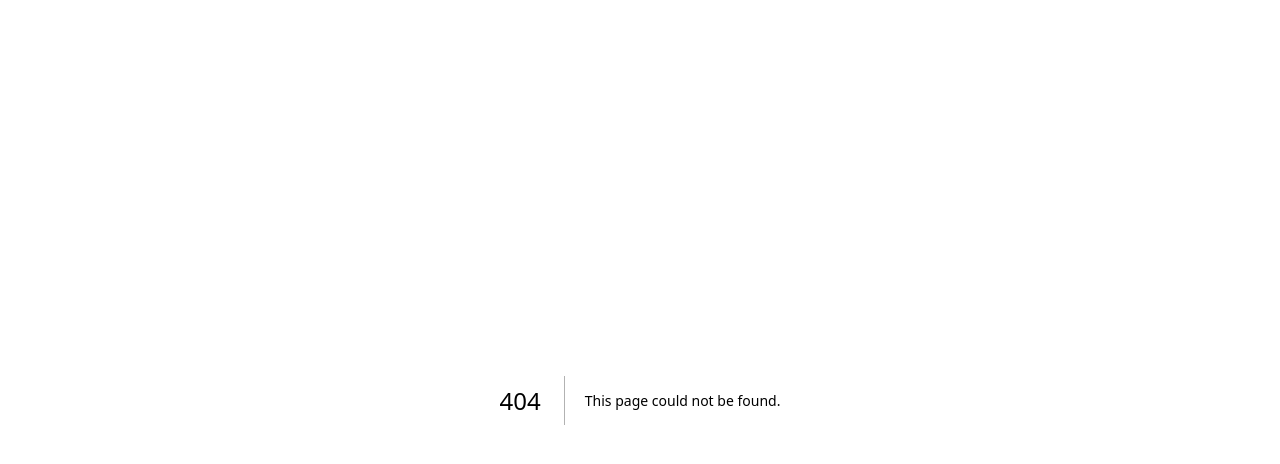
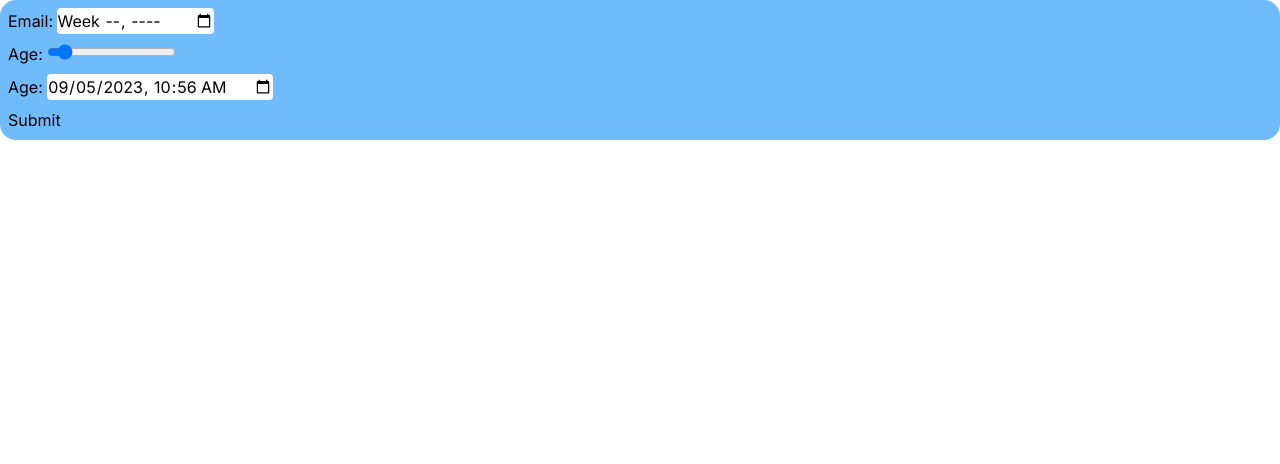
Before and after one commit to COOK1EK1W1/deadline-web, a Next.js app: page /test in a window 1280 px wide. Before the commit this address had no page. Shown: the top 464 px of the page. Built offline with nearby package versions, Linux system fonts and the light colour scheme.

Commit message:
created Form and Input component to abstract away a lot of unnecessary details

```diff
--- /dev/null
+++ b/src/app/test/page.tsx
@@ -0,0 +1,30 @@
+"use client";
+import React from 'react';
+import Form from '@/components/form/Form';
+import Input from '@/components/form/Input';
+
+const data = {
+  email: "",
+  age: 9,
+  date: new Date()
+};
+
+const transformer = {
+  age: (value: string) => Number(value) || Number(value.slice(0, -1)),
+  date: (value: string) => new Date(value)
+};
+
+const formatters = {
+  date: (value: Date) => value.toISOString().substring(0, 16)
+};
+
+export default function Test() {
+  return (
+    <Form initialData={data} color={255} onSubmit={(data, event) => { console.log(data); }} transformers={transformer} formatters={formatters}>
+      <Input name='email' label='Email' type='week' />
+      <Input name='age' label='Age' type='range' />
+      <Input name='date' label='Age' type='datetime-local' />
+      <button type='submit'>Submit</button>
+    </Form>
+  );
+}
--- /dev/null
+++ b/src/components/form/Form.tsx
@@ -0,0 +1,52 @@
+"use client";
+import { useState, useCallback } from 'react';
+import { FormContext } from './form.context';
+
+type Props<
+  T extends Record<string, unknown>,
+  TransformerKey extends keyof T,
+  FormatterKey extends keyof T,
+> = {
+  initialData: T;
+  color: number;
+  transformers?: Partial<Record<TransformerKey, (value: string) => T[TransformerKey]>>;
+  formatters?: Partial<Record<FormatterKey, (value: T[FormatterKey]) => string>>;
+  onSubmit?: (formData: T, event: React.FormEvent<HTMLFormElement>) => void;
+  children: React.ReactNode;
+};
+
+export default function Form<
+  T extends Record<string, unknown>,
+  TransformerKey extends keyof T,
+  FormatterKey extends keyof T,
+>(
+  { initialData, color, transformers, formatters, onSubmit, children }: Props<T, TransformerKey, FormatterKey>
+) {
+  const [formData, setFormData] = useState<T>(initialData);
+
+  const setData = useCallback((key: TransformerKey, value: string) => {
+    const transformedValue = (transformers && transformers[key]?.(value)) ?? value;;
+    setFormData((prev) => ({ ...prev, [key]: transformedValue }));
+  }, [transformers, setFormData]);
+
+  const getData = useCallback((key: FormatterKey): string => {
+    return (formatters && formatters[key]?.(formData[key])) ?? `${formData[key]}`;
+  }, [formatters, formData]);
+
+  const handleSubmit = (event: React.FormEvent<HTMLFormElement>) => {
+    event.preventDefault();
+    onSubmit?.(formData, event);
+  };
+
+  return (
+    <FormContext.Provider value={{ getData: getData as any, setData: setData as any }}>
+      <form
+        onSubmit={handleSubmit}
+        className="p-2 bg-slate-200 mb-2 glass"
+        style={{ backgroundColor: "lch(73% 41 " + color + ")" }}
+      >
+        {children}
+      </form>
+    </FormContext.Provider>
+  );
+}
--- /dev/null
+++ b/src/components/form/Input.tsx
@@ -0,0 +1,33 @@
+"use client";
+import { useId } from 'react';
+import { useFormContext } from './form.context';
+
+type Props = {
+  name: string;
+  label: string;
+  type: React.HTMLInputTypeAttribute;
+  required?: boolean;
+};
+
+export default function Input({ name, label, type, required }: Props) {
+  const id = useId();
+  const { getData, setData } = useFormContext();
+
+  const handleChange = (event: React.ChangeEvent<HTMLInputElement>) => {
+    setData(name, event.target.value);
+  };
+
+  return (
+    <div className="pb-2">
+      <label htmlFor={id}>{label}: </label>
+      <input
+        type={type}
+        id={id}
+        name={name}
+        value={getData(name)}
+        onChange={handleChange}
+        required={required}
+      />
+    </div>
+  );
+}
--- /dev/null
+++ b/src/components/form/form.context.ts
@@ -0,0 +1,18 @@
+import { createContext, useContext } from 'react';
+
+type FormContextValue = {
+  getData: (key: string) => string,
+  setData: (key: string, value: string) => void;
+};
+
+export const FormContext = createContext<FormContextValue>(undefined as any);
+
+export function useFormContext() {
+  const context = useContext(FormContext);
+
+  if (context === undefined) {
+    throw new Error('No context provided');
+  }
+
+  return context;
+}
--- /dev/null
+++ b/src/components/form/index.ts
@@ -0,0 +1,2 @@
+export { default as Form } from "./Form";
+export { default as Input } from "./Input";
```
Also changed, not shown: src/app/editForm.tsx (+15 -13 lines), 1 other file (tests, documents, lock files or other folders).
